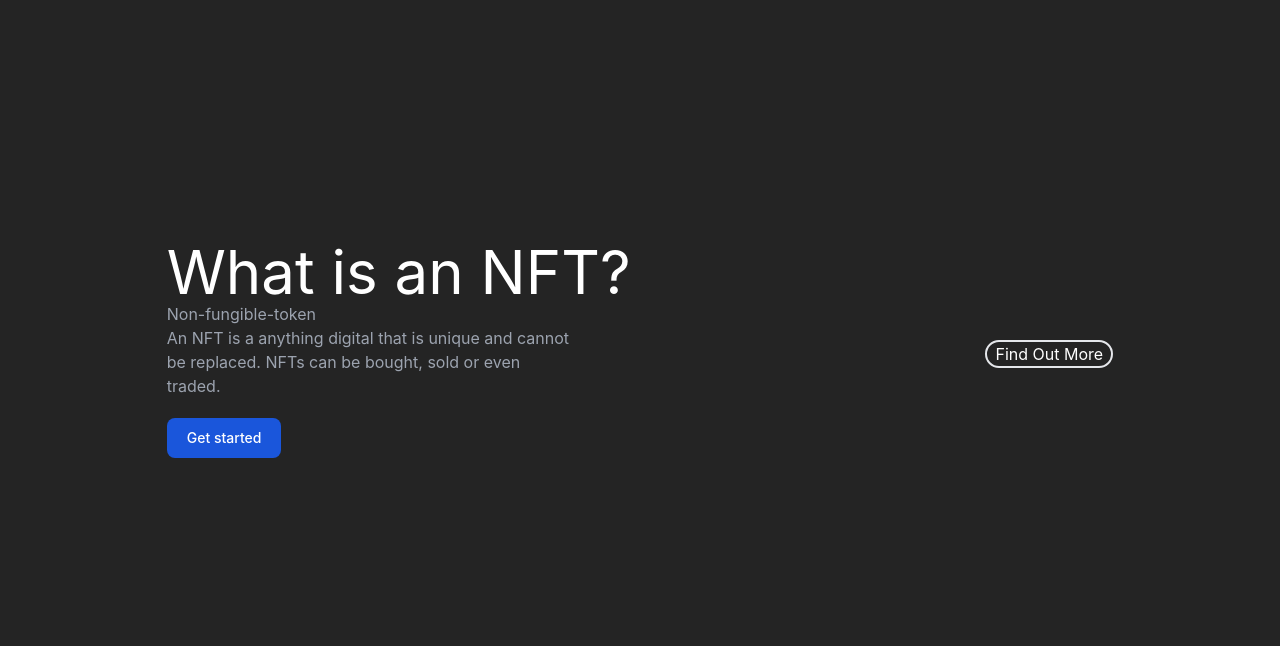
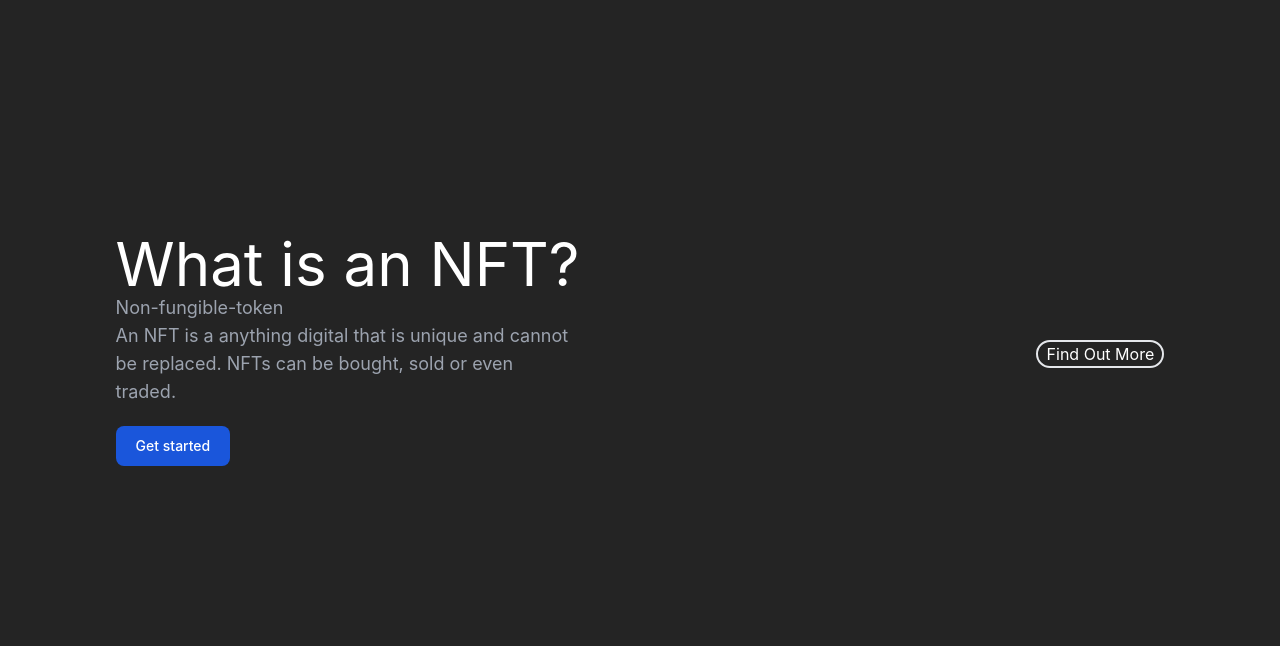
Before and after one commit to DihanVermeulen/CodeSpace-Online_Store, a PHP site: page / in a window 1280 px wide. Shown: the part 2471-3117 px from the top of the page. Run offline with PHP 8.4, Linux system fonts and the light colour scheme; data that the repository does not hold is empty.

Commit message:
Updated text size

```diff
--- a/src/views/Home.php
+++ b/src/views/Home.php
@@ -67,7 +67,7 @@ $product_data = $product_dao->readAll(new DbConfig());
     <section class='h-screen flex flex-row items-center justify-center'>
         <div class='m-20 z-20'>
             <h2 class='text-3xl lg:text-6xl'>What is an NFT?</h2>
-            <p class='text-gray-400 text-md w-1/2 mb-5'>
+            <p class='text-gray-400 text-lg w-1/2 mb-5'>
                 Non-fungible-token <br />
                 An NFT is a anything digital that is unique and cannot be replaced. NFTs can be bought, sold or even traded.
             </p>
```
